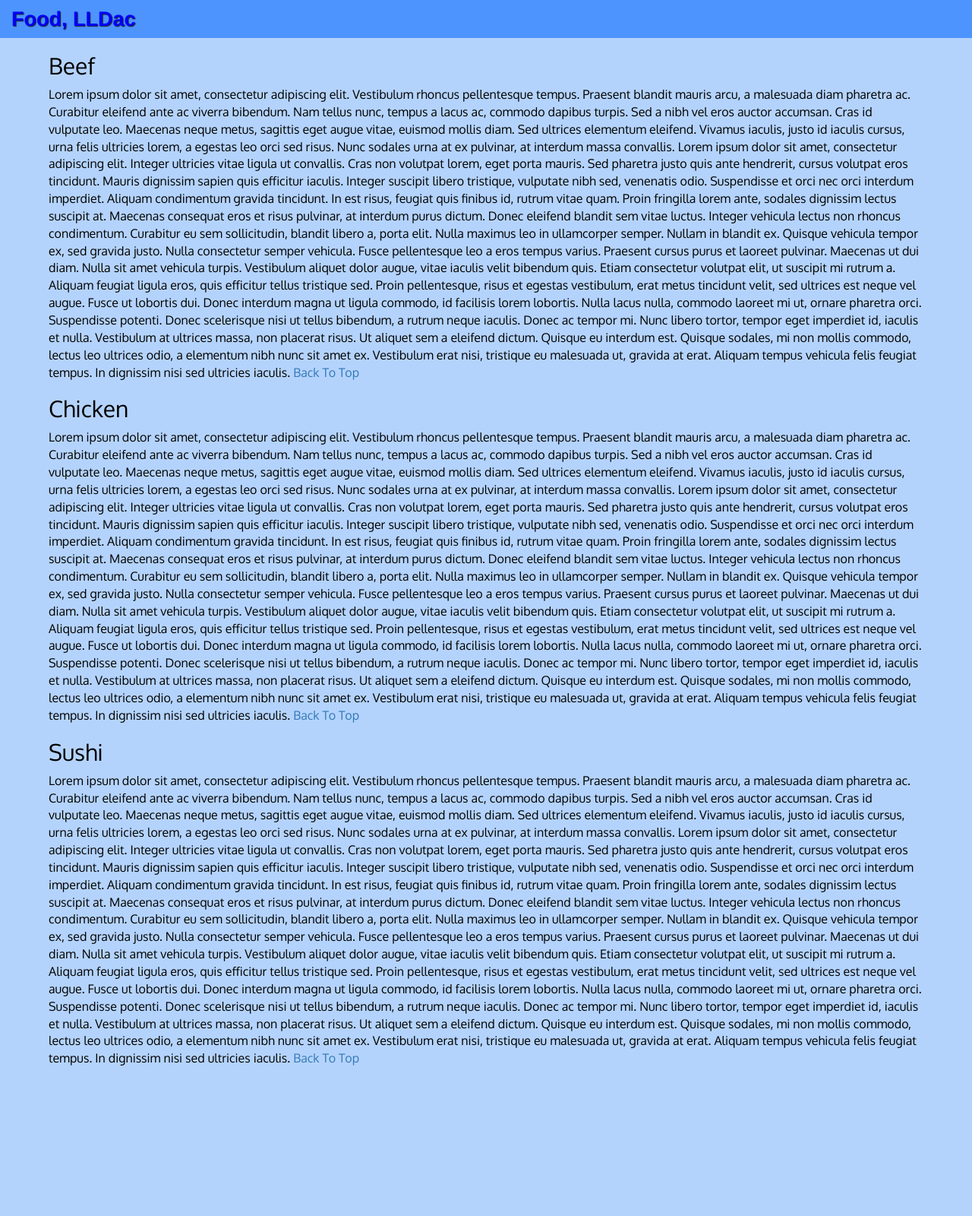
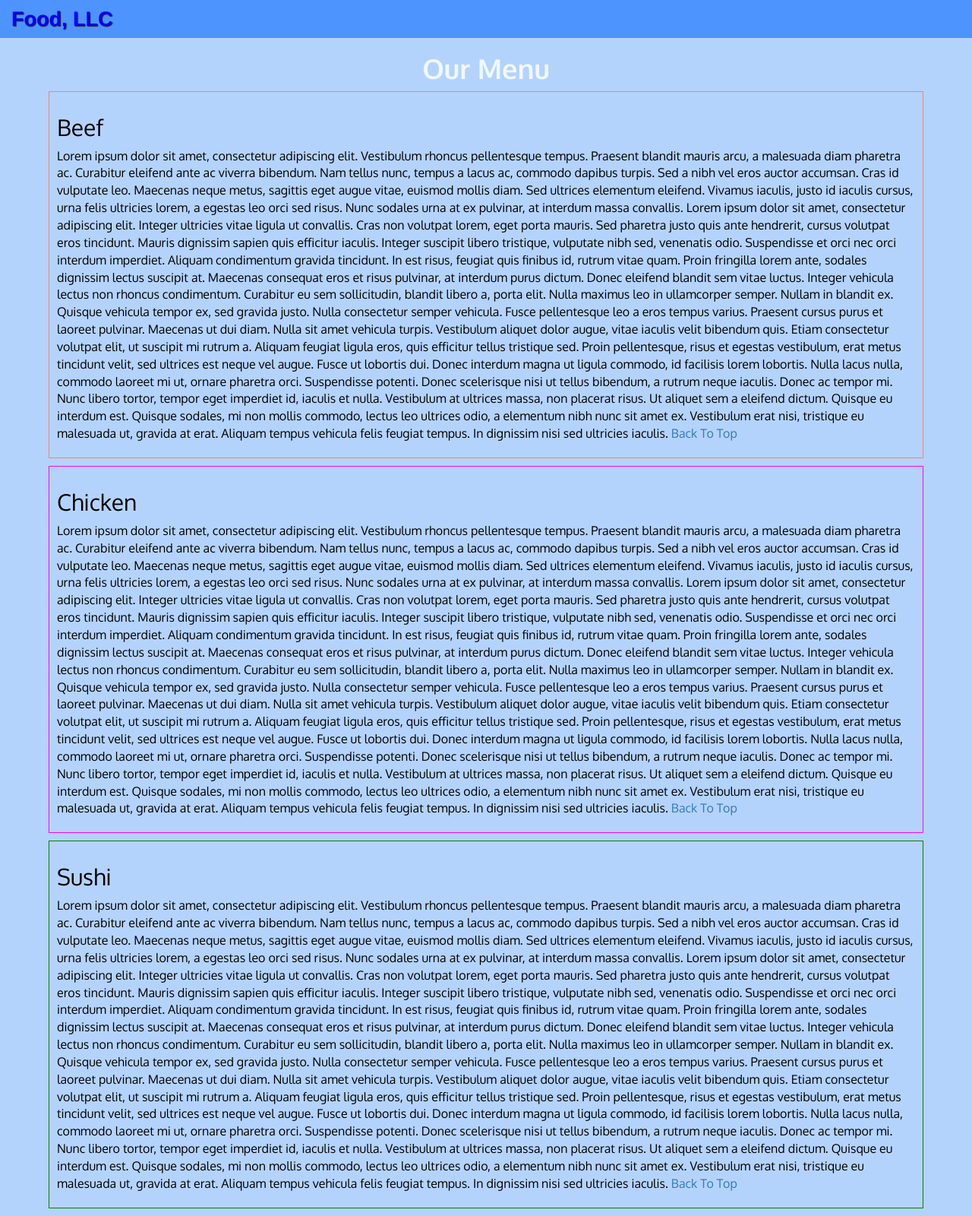
Before and after one commit to jcanellas/jhu-module3, a plain HTML site: page index.html in a window 1280 px wide. Shown: the whole page at 76% size. Before the commit the page ends 1414 px from the top, so only its background shows below. Drawn offline with Linux system fonts and the light colour scheme.

Commit message:
button OK - starting body

```diff
--- a/css/styles.css
+++ b/css/styles.css
@@ -4,10 +4,6 @@ body {
   background-color: #b4d3fc;
   font-family: 'Oxygen', sans-serif;
 }
-li {
-  text-align: center;
-  color:aqua}
-
 #header-nav{
   background-color: #4d94ff;
   border-radius: 0;
@@ -36,32 +32,22 @@ li {
 .container {
   margin-left: 0;
 }
-
-#menuDescr {
+.menuDescr {
   width: 90%;
   margin-left: 5%;
   scroll-margin-right: 5%;
 }
-.navbar-default .navbar-toggle {
-  border-color: black;
+#menuTitle {
+  color: aliceblue;
+  font-weight: bold;
+
 }
-.navbar-default .navbar-toggle:focus, .navbar-default .navbar-toggle:hover {
-  background-color: wheat;
-}
-.navbar-default .navbar-toggle .icon-bar {
-  background-color: black;
-}
-
-.navbar-nav>li>a {
-  color: aqua;
-}
-
 #nav-list {
   margin-top: 10px;
 }
 #nav-list a {
   color: white;
-  text-align: center;
+  background-color: #6e8bb6;
 }
 #nav-list a:hover {
   background: #E7E7E7;
@@ -71,9 +57,44 @@ li {
   font-size: 1.8em;
 }
 .navbar-header button.navbar-toggle, .navbar-header .icon-bar {
+  background-color: #ddd ;
   border: 1px solid black;
 }
 .navbar-header button.navbar-toggle {
   clear: both;
   margin-top: -30px;
 }
+#beefItem {
+  border: 1px solid salmon;
+  padding: 10px;
+  margin-bottom: 10px;
+}
+#chickenItem {
+  border: 1px solid fuchsia;
+  padding: 10px;
+  margin-bottom: 10px;
+}
+#sushiItem {
+  border: 1px solid green;
+  padding: 10px;
+  margin-bottom: 10px;
+}
+
+/********** Large devices only **********/
+@media (min-width: 1200px) {
+
+}
+
+/********** Medium devices only **********/
+@media (min-width: 768px) and (max-width: 991px) {
+
+}
+/********** Small devices only **********/
+@media (min-width: 576px) and (max-width: 767px) {
+
+}
+
+/********** Extra small devices only **********/
+@media (max-width: 575px) {
+
+}
--- a/index.html
+++ b/index.html
@@ -19,7 +19,7 @@
         <div class="container">
           <div class="navbar-header">
             <div class="navbar-brand">
-              <a href="index.html"><h1>Food, LLDac</h1></a>
+              <a href="index.html"><h1>Food, LLC</h1></a>
             </div> <!-- .navbar-brand -->
 
             <button type="button" class="navbar-toggle collapsed" data-toggle="collapse" data-target="#collapsable-nav" aria-expanded="false">
@@ -31,18 +31,18 @@
           </div> <!-- .navbar-header -->
 
           <div id="collapsable-nav" class="collapse navbar-collapse">
-            <ul id="nav-list" class="nav navbar-nav navbar-right visible-xs">
+            <ul id="nav-list" class="nav navbar-nav navbar-right visible-xs text-center">
              <li>
                <a href="#menuBeef" class="">
-                 <span class=""></span><br class="hidden-xs"> Beef</a>
+                 <span></span><br class="hidden-xs"> Beef</a>
              </li>
              <li>
                <a href="#menuChicken" class="">
-                 <span class=""></span><br class="hidden-xs"> Chicken</a>
+                 <span></span><br class="hidden-xs"> Chicken</a>
              </li>
              <li>
                <a href="#menuSushi" class="">
-                 <span class=""></span><br class="hidden-xs"> Sushi</a>
+                 <span></span><br class="hidden-xs"> Sushi</a>
              </li>
            </ul><!-- #nav-list -->
          </div><!-- .collapse .navbar-collapse -->
@@ -50,8 +50,9 @@
         </div> <!-- .container -->
       </nav>
     </header>
-    <div id="menuDescr">
-      <div>
+    <div class="menuDescr"><h1 id="menuTitle" class="text-center">Our Menu</h1></div>
+    <div class="menuDescr">
+      <div id="beefItem">
         <h2 id="menuBeef">Beef</h2>
         <p>Lorem ipsum dolor sit amet, consectetur adipiscing elit. Vestibulum
           rhoncus pellentesque tempus. Praesent blandit mauris arcu, a malesuada
@@ -95,7 +96,7 @@
           <a href="#">Back To Top</a>
         </p>
       </div>
-      <div>
+      <div id="chickenItem">
         <h2 id="menuChicken" >Chicken</h2>
         <p>
           Lorem ipsum dolor sit amet, consectetur adipiscing elit. Vestibulum
@@ -140,7 +141,7 @@
         <a href="#">Back To Top</a>
         </p>
       </div>
-      <div>
+      <div id="sushiItem">
         <h2 id="menuSushi">Sushi</h2>
         <p>
           Lorem ipsum dolor sit amet, consectetur adipiscing elit. Vestibulum
```
